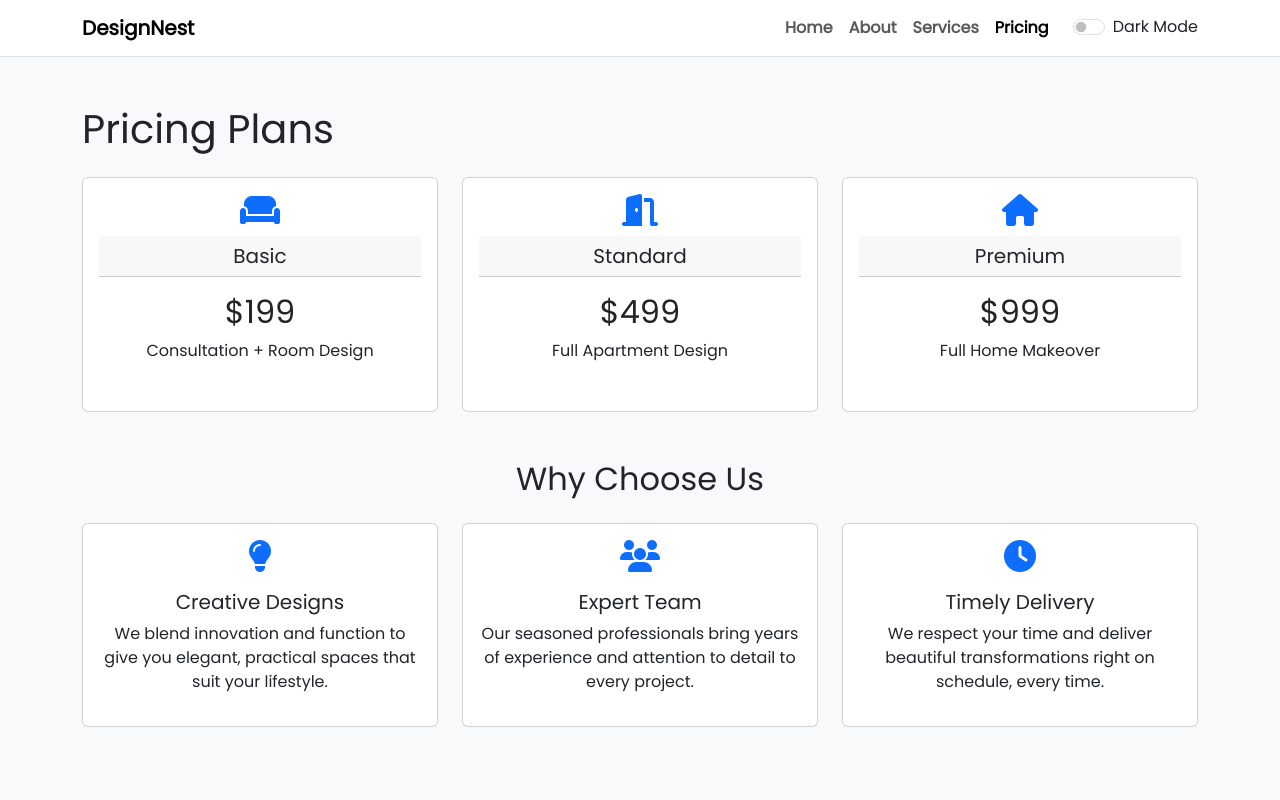
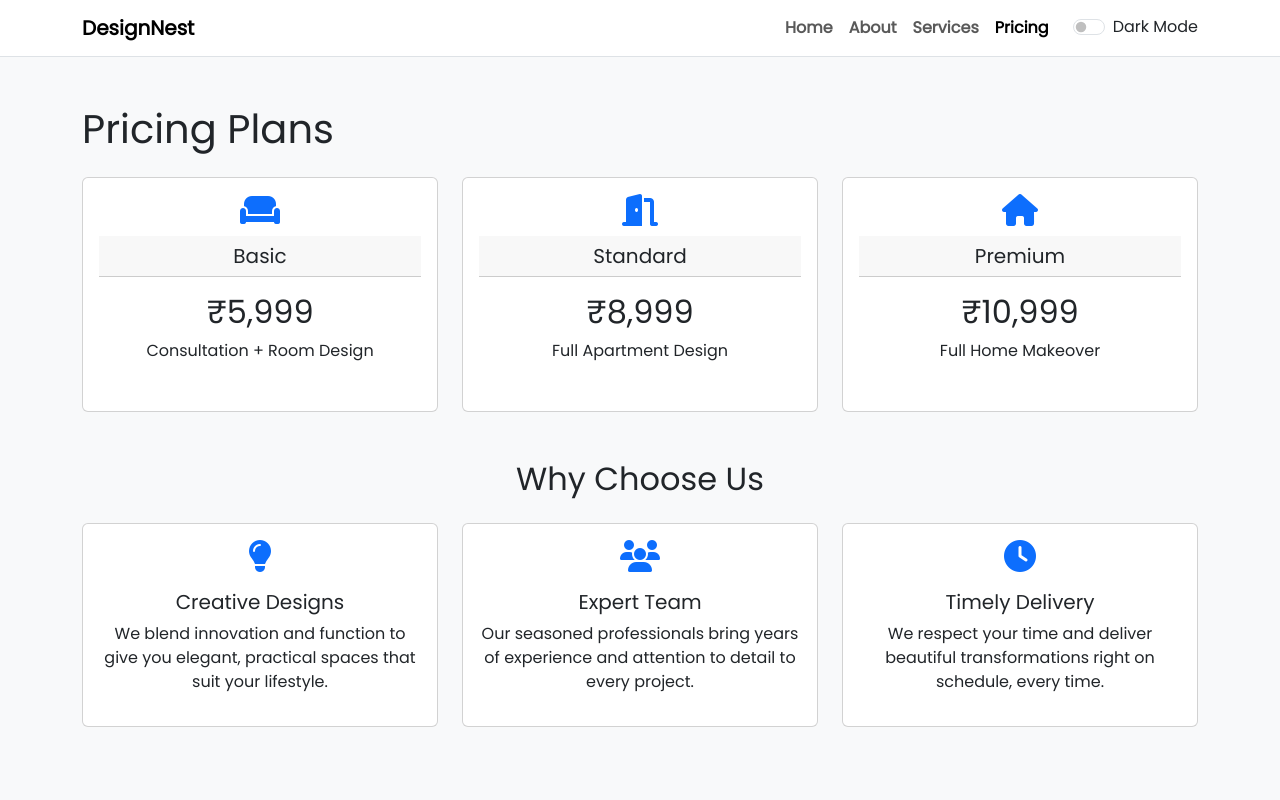
Before and after one commit to usxv/DesignNest, a plain HTML site: page pricing.html in a window 1280 px wide. Shown: the top 800 px of the page. Drawn offline with nearby package versions, Linux system fonts and the light colour scheme.

Commit message:
Update pricing.html

```diff
--- a/pricing.html
+++ b/pricing.html
@@ -77,7 +77,7 @@
           <i class="fas fa-couch"></i>
           <div class="card-header h5">Basic</div>
           <div class="card-body">
-            <h2>$199</h2>
+            <h2>₹5,999</h2>
             <p>Consultation + Room Design</p>
           </div>
         </div>
@@ -87,7 +87,7 @@
           <i class="fas fa-door-open"></i>
           <div class="card-header h5">Standard</div>
           <div class="card-body">
-            <h2>$499</h2>
+            <h2>₹8,999</h2>
             <p>Full Apartment Design</p>
           </div>
         </div>
@@ -97,7 +97,7 @@
           <i class="fas fa-home"></i>
           <div class="card-header h5">Premium</div>
           <div class="card-body">
-            <h2>$999</h2>
+            <h2>₹10,999</h2>
             <p>Full Home Makeover</p>
           </div>
         </div>
```
